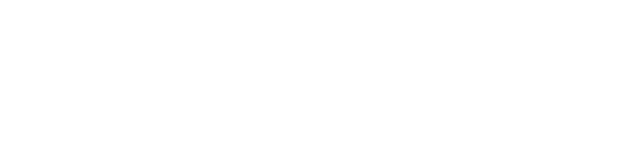
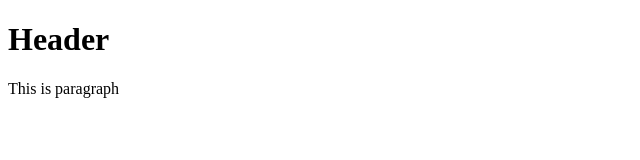
Before and after one commit to NH-Uday/online_restaurant, a plain HTML site: page index.html in a window 1280 px wide. Shown: the whole page, without its empty margins (0-640 px from the left). Drawn offline with Linux system fonts and the light colour scheme.

Commit message:
third commit

```diff
--- a/index.html
+++ b/index.html
@@ -2,6 +2,8 @@
 <html>
 <head>
 	<title>New page</title>
+	<h1>Header</h1>
+	<p>This is paragraph</p>
 </head>
 <body>
 
```
